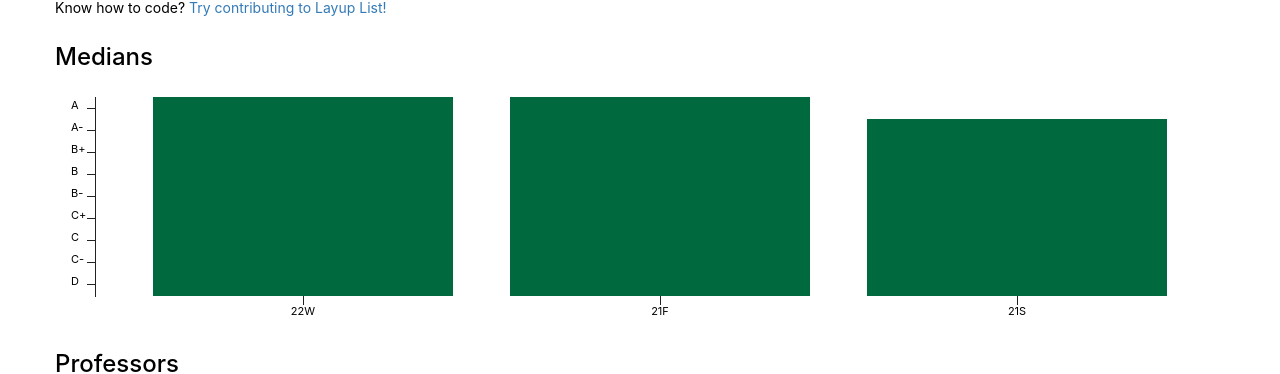
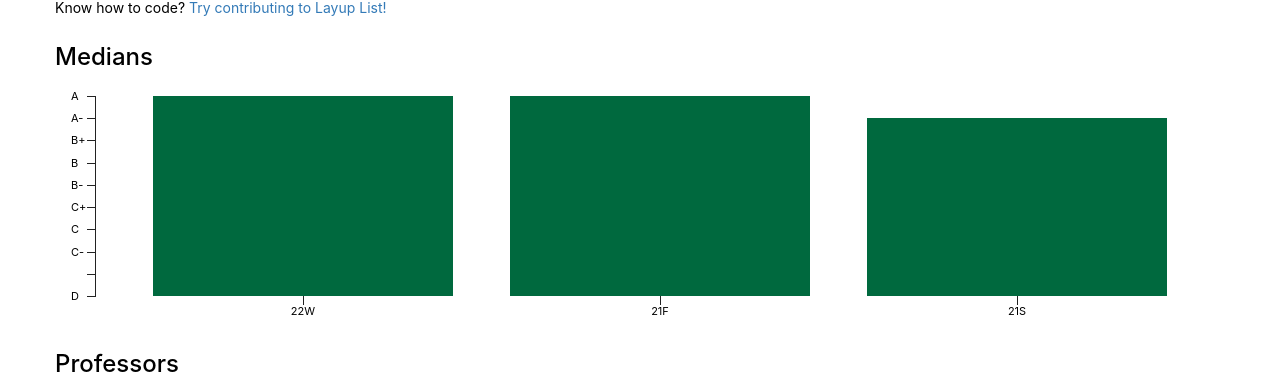
Before and after one commit to layuplist/ll2, a Next.js app in the folder client/: page /course/5481621 in a window 1280 px wide. Shown: the part 419-793 px from the top of the page. Built offline with nearby package versions, Linux system fonts and the light colour scheme.

Commit message:
Updated medians chart to fit better with existing designs

```diff
--- a/client/components/MediansChart/MediansChart.tsx
+++ b/client/components/MediansChart/MediansChart.tsx
@@ -1,42 +1,15 @@
 import React, { useEffect, useMemo, useRef, useState } from "react";
 
-import { AxisBottom, AxisLeft } from "@visx/axis";
+import { AxisBottom, AxisLeft, TickFormatter } from "@visx/axis";
 import { Bar } from "@visx/shape";
 import { Group } from "@visx/group";
-import { scaleBand } from "@visx/scale";
+import { scaleBand, scaleLinear } from "@visx/scale";
 
 import { CourseMedian } from "../pages/Course/Course";
 
 export interface MediansChartProps {
   medians: CourseMedian[];
 }
-
-const gradeToLabel = (g: number): string => {
-  switch (g) {
-    case 12:
-      return "A";
-    case 11:
-      return "A-";
-    case 10:
-      return "B+";
-    case 9:
-      return "B";
-    case 8:
-      return "B-";
-    case 7:
-      return "C+";
-    case 6:
-      return "C";
-    case 5:
-      return "C-";
-    case 4:
-      return "";
-    case 3:
-      return "D";
-    default:
-      return "";
-  }
-};
 
 const MediansChart = ({ medians }: MediansChartProps) => {
   const [chartWidth, setChartWidth] = useState(250);
@@ -66,11 +39,10 @@ const MediansChart = ({ medians }: MediansChartProps) => {
 
   const yScale = useMemo(
     () =>
-      scaleBand<string>({
+      scaleLinear<number>({
         range: [yMax, 0],
         round: true,
-        domain: ["A", "A-", "B+", "B", "B-", "C+", "C", "C-", "D"],
-        reverse: true,
+        domain: [3, 12],
       }),
     [yMax]
   );
@@ -87,7 +59,7 @@ const MediansChart = ({ medians }: MediansChartProps) => {
           {medians.map((m) => {
             const label = m.termCode;
             const barWidth = xScale.bandwidth();
-            const barHeight = yMax - (yScale(gradeToLabel(m.medianGrade)) ?? 0);
+            const barHeight = yMax - yScale(m.medianGrade);
             const barX = xScale(label);
             const barY = yMax - barHeight;
 
@@ -116,13 +88,38 @@ const MediansChart = ({ medians }: MediansChartProps) => {
           <AxisLeft
             scale={yScale}
             numTicks={9}
-            // top={0}
+            tickFormat={(d) => {
+              switch (d) {
+                case 12:
+                  return "A";
+                case 11:
+                  return "A-";
+                case 10:
+                  return "B+";
+                case 9:
+                  return "B";
+                case 8:
+                  return "B-";
+                case 7:
+                  return "C+";
+                case 6:
+                  return "C";
+                case 5:
+                  return "C-";
+                case 4:
+                  return "";
+                case 3:
+                  return "D";
+                default:
+                  return "";
+              }
+            }}
             tickLabelProps={(e) => ({
               fill: "black",
               fontSize: 11,
               textAnchor: "start",
               x: -24,
-              y: (yScale(e) ?? 0) + 12,
+              y: (yScale(e) ?? 0) + 4,
             })}
           />
         </Group>
```
